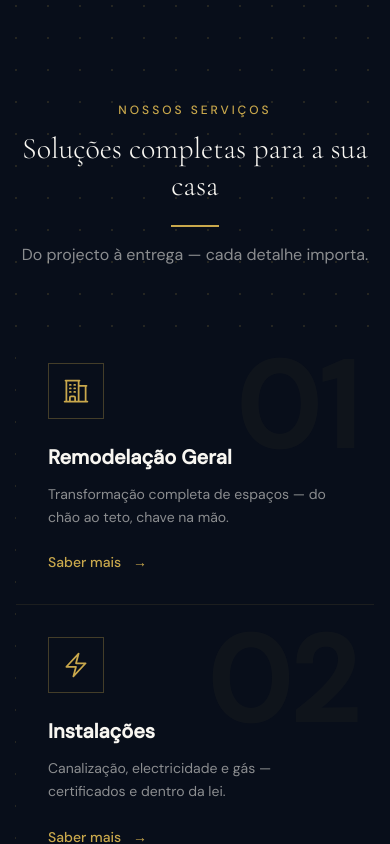
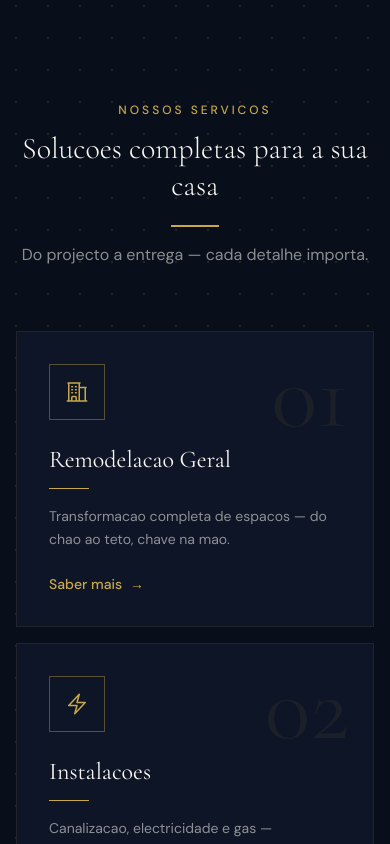
Before and after one commit to MateusJuni0/Cronohomeservice, a Next.js app in the folder web/: page / in a window 390 px wide. Shown: the part 1060-1904 px from the top of the page. Built offline with nearby package versions, Linux system fonts and the light colour scheme.

Commit message:
redesign: premium cards services + timeline method mobile

```diff
--- a/web/src/components/Method.tsx
+++ b/web/src/components/Method.tsx
@@ -6,10 +6,10 @@ import SectionHeader from "./SectionHeader";
 const STEPS = [
   {
     number: "01",
-    title: "Visita e Diagnóstico",
-    description: "Avaliamos o espaço gratuitamente e ouvimos as suas necessidades.",
+    title: "Visita e Diagnostico",
+    description: "Avaliamos o espaco gratuitamente e ouvimos as suas necessidades.",
     icon: (
-      <svg className="h-6 w-6" fill="none" viewBox="0 0 24 24" stroke="currentColor" strokeWidth={1.5}>
+      <svg className="h-5 w-5" fill="none" viewBox="0 0 24 24" stroke="currentColor" strokeWidth={1.5}>
         <path strokeLinecap="round" strokeLinejoin="round" d="M2.036 12.322a1.012 1.012 0 0 1 0-.639C3.423 7.51 7.36 4.5 12 4.5c4.638 0 8.573 3.007 9.963 7.178.07.207.07.431 0 .639C20.577 16.49 16.64 19.5 12 19.5c-4.638 0-8.573-3.007-9.963-7.178Z" />
         <path strokeLinecap="round" strokeLinejoin="round" d="M15 12a3 3 0 1 1-6 0 3 3 0 0 1 6 0Z" />
       </svg>
@@ -17,20 +17,20 @@ const STEPS = [
   },
   {
     number: "02",
-    title: "Orçamento Fixo",
-    description: "Preço fechado, sem surpresas. Sabe exactamente quanto vai investir.",
+    title: "Orcamento Fixo",
+    description: "Preco fechado, sem surpresas. Sabe exactamente quanto vai investir.",
     icon: (
-      <svg className="h-6 w-6" fill="none" viewBox="0 0 24 24" stroke="currentColor" strokeWidth={1.5}>
+      <svg className="h-5 w-5" fill="none" viewBox="0 0 24 24" stroke="currentColor" strokeWidth={1.5}>
         <path strokeLinecap="round" strokeLinejoin="round" d="M19.5 14.25v-2.625a3.375 3.375 0 0 0-3.375-3.375h-1.5A1.125 1.125 0 0 1 13.5 7.125v-1.5a3.375 3.375 0 0 0-3.375-3.375H8.25m0 12.75h7.5m-7.5 3H12M10.5 2.25H5.625c-.621 0-1.125.504-1.125 1.125v17.25c0 .621.504 1.125 1.125 1.125h12.75c.621 0 1.125-.504 1.125-1.125V11.25a9 9 0 0 0-9-9Z" />
       </svg>
     ),
   },
   {
     number: "03",
-    title: "Obra com Gestão Dedicada",
-    description: "Um gestor único, actualizações diárias por WhatsApp. Zero stress.",
+    title: "Obra com Gestao Dedicada",
+    description: "Um gestor unico, actualizacoes diarias por WhatsApp. Zero stress.",
     icon: (
-      <svg className="h-6 w-6" fill="none" viewBox="0 0 24 24" stroke="currentColor" strokeWidth={1.5}>
+      <svg className="h-5 w-5" fill="none" viewBox="0 0 24 24" stroke="currentColor" strokeWidth={1.5}>
         <path strokeLinecap="round" strokeLinejoin="round" d="M11.42 15.17 17.25 21A2.652 2.652 0 0 0 21 17.25l-5.877-5.877M11.42 15.17l2.496-3.03c.317-.384.74-.626 1.208-.766M11.42 15.17l-4.655 5.653a2.548 2.548 0 1 1-3.586-3.586l6.837-5.63m5.108-.233c.55-.164 1.163-.188 1.743-.14a4.5 4.5 0 0 0 4.486-6.336l-3.276 3.277a3.004 3.004 0 0 1-2.25-2.25l3.276-3.276a4.5 4.5 0 0 0-6.336 4.486c.091 1.076-.071 2.264-.904 2.95l-.102.085m-1.745 1.437L5.909 7.5H4.5L2.25 3.75l1.5-1.5L7.5 4.5v1.409l4.26 4.26m-1.745 1.437 1.745-1.437m6.615 8.206L15.75 15.75M4.867 19.125h.008v.008h-.008v-.008Z" />
       </svg>
     ),
@@ -38,9 +38,9 @@ const STEPS = [
   {
     number: "04",
     title: "Entrega e Garantia",
-    description: "Limpeza final incluída, garantia de 5 anos em todas as intervenções.",
+    description: "Limpeza final incluida, garantia de 5 anos em todas as intervencoes.",
     icon: (
-      <svg className="h-6 w-6" fill="none" viewBox="0 0 24 24" stroke="currentColor" strokeWidth={1.5}>
+      <svg className="h-5 w-5" fill="none" viewBox="0 0 24 24" stroke="currentColor" strokeWidth={1.5}>
         <path strokeLinecap="round" strokeLinejoin="round" d="M9 12.75 11.25 15 15 9.75M21 12c0 1.268-.63 2.39-1.593 3.068a3.745 3.745 0 0 1-1.043 3.296 3.745 3.745 0 0 1-3.296 1.043A3.745 3.745 0 0 1 12 21c-1.268 0-2.39-.63-3.068-1.593a3.746 3.746 0 0 1-3.296-1.043 3.745 3.745 0 0 1-1.043-3.296A3.745 3.745 0 0 1 3 12c0-1.268.63-2.39 1.593-3.068a3.745 3.745 0 0 1 1.043-3.296 3.746 3.746 0 0 1 3.296-1.043A3.746 3.746 0 0 1 12 3c1.268 0 2.39.63 3.068 1.593a3.746 3.746 0 0 1 3.296 1.043 3.746 3.746 0 0 1 1.043 3.296A3.745 3.745 0 0 1 21 12Z" />
       </svg>
     ),
@@ -50,57 +50,45 @@ const STEPS = [
 export default function Method() {
   return (
     <SectionWrapper id="metodo" className="bg-diagonals py-28">
-      <div className="mx-auto max-w-7xl px-4 sm:px-6 lg:px-8">
+      <div className="mx-auto max-w-3xl px-4 sm:px-6 lg:px-8">
         <SectionHeader
-          eyebrow="O Método"
-          title="Do contacto à entrega da chave"
+          eyebrow="O Metodo"
+          title="Do contacto a entrega da chave"
           subtitle="Sem surpresas, sem caos. 4 passos para a sua casa nova."
         />
 
-        {/* Desktop: horizontal cards with connector */}
-        <div className="mt-16 hidden lg:block">
-          <div className="relative">
-            {/* Connector line */}
-            <div className="absolute top-[3.5rem] left-[12.5%] right-[12.5%] h-px bg-gold/20" />
+        {/* Timeline vertical */}
+        <div className="relative mt-16">
+          {/* Connector line */}
+          <div className="absolute left-[27px] top-12 bottom-12 w-[1px] bg-gradient-to-b from-gold/60 via-gold/20 to-transparent" />
 
-            <div className="grid grid-cols-4 gap-6">
-              {STEPS.map((step) => (
-                <div key={step.number} className="group relative">
-                  {/* Number + icon */}
-                  <div className="mb-6 flex items-center gap-4">
-                    <span className="text-3xl font-bold text-gold/30">{step.number}</span>
-                    <div className="flex h-12 w-12 items-center justify-center border border-gold/30 text-gold transition-all duration-300 group-hover:border-gold group-hover:bg-gold/10">
-                      {step.icon}
-                    </div>
-                  </div>
-                  <h3 className="text-lg font-semibold text-white">{step.title}</h3>
-                  <p className="mt-2 text-sm leading-relaxed text-muted">{step.description}</p>
+          {STEPS.map((step, i) => (
+            <div key={step.number} className={`relative flex gap-6 ${i < STEPS.length - 1 ? "mb-10" : ""}`}>
+              {/* Number box */}
+              <div className="z-10 flex h-14 w-14 flex-shrink-0 items-center justify-center border border-gold/50 bg-[#080E1A]">
+                <span className="font-serif text-lg text-gold">{step.number}</span>
+              </div>
+
+              {/* Content */}
+              <div className={`flex-1 pt-2 ${i < STEPS.length - 1 ? "border-b border-white/5 pb-8" : ""}`}>
+                <div className="mb-2 flex items-center gap-3">
+                  <span className="text-gold/60">{step.icon}</span>
+                  <h3 className="font-serif text-xl text-[#F8F6F1]">{step.title}</h3>
                 </div>
-              ))}
+                <p className="text-sm leading-relaxed text-white/50">{step.description}</p>
+              </div>
             </div>
-          </div>
+          ))}
         </div>
 
-        {/* Mobile: vertical timeline */}
-        <div className="mt-12 lg:hidden">
-          <div className="relative ml-6 border-l border-gold/20 pl-8">
-            {STEPS.map((step, i) => (
-              <div key={step.number} className={`relative ${i > 0 ? "mt-10" : ""}`}>
-                <div className="absolute -left-[calc(2rem+0.75rem+1px)] flex items-center gap-3">
-                  <span className="flex h-6 w-6 items-center justify-center bg-[#080E1A] text-xs font-bold text-gold">
-                    {step.number}
-                  </span>
-                </div>
-                <div className="flex items-center gap-3 mb-2">
-                  <div className="flex h-10 w-10 items-center justify-center border border-gold/30 text-gold">
-                    {step.icon}
-                  </div>
-                  <h3 className="text-lg font-semibold text-white">{step.title}</h3>
-                </div>
-                <p className="text-sm leading-relaxed text-muted">{step.description}</p>
-              </div>
-            ))}
-          </div>
+        {/* CTA */}
+        <div className="mt-14 text-center">
+          <a
+            href="#orcamento"
+            className="inline-flex items-center gap-2 text-sm font-medium text-gold transition-colors hover:text-gold-light"
+          >
+            Pronto para comecar? <span>&rarr;</span> Pedir orcamento
+          </a>
         </div>
       </div>
     </SectionWrapper>
--- a/web/src/components/Services.tsx
+++ b/web/src/components/Services.tsx
@@ -6,37 +6,41 @@ import SectionHeader from "./SectionHeader";
 
 const SERVICES = [
   {
-    title: "Remodelação Geral",
-    description: "Transformação completa de espaços — do chão ao teto, chave na mão.",
+    number: "01",
+    title: "Remodelacao Geral",
+    description: "Transformacao completa de espacos — do chao ao teto, chave na mao.",
     icon: (
-      <svg className="h-7 w-7" fill="none" viewBox="0 0 24 24" stroke="currentColor" strokeWidth={1.5}>
+      <svg className="h-6 w-6" fill="none" viewBox="0 0 24 24" stroke="currentColor" strokeWidth={1.5}>
         <path strokeLinecap="round" strokeLinejoin="round" d="M2.25 21h19.5m-18-18v18m10.5-18v18m6-13.5V21M6.75 6.75h.75m-.75 3h.75m-.75 3h.75m3-6h.75m-.75 3h.75m-.75 3h.75M6.75 21v-3.375c0-.621.504-1.125 1.125-1.125h2.25c.621 0 1.125.504 1.125 1.125V21M3 3h12m-.75 4.5H21m-3.75 0h.008v.008h-.008V7.5Z" />
       </svg>
     ),
   },
   {
-    title: "Instalações",
-    description: "Canalização, electricidade e gás — certificados e dentro da lei.",
+    number: "02",
+    title: "Instalacoes",
+    description: "Canalizacao, electricidade e gas — certificados e dentro da lei.",
     icon: (
-      <svg className="h-7 w-7" fill="none" viewBox="0 0 24 24" stroke="currentColor" strokeWidth={1.5}>
+      <svg className="h-6 w-6" fill="none" viewBox="0 0 24 24" stroke="currentColor" strokeWidth={1.5}>
         <path strokeLinecap="round" strokeLinejoin="round" d="m3.75 13.5 10.5-11.25L12 10.5h8.25L9.75 21.75 12 13.5H3.75Z" />
       </svg>
     ),
   },
   {
+    number: "03",
     title: "Pintura e Acabamentos",
-    description: "Acabamento impecável com tintas premium e técnicas profissionais.",
+    description: "Acabamento impecavel com tintas premium e tecnicas profissionais.",
     icon: (
-      <svg className="h-7 w-7" fill="none" viewBox="0 0 24 24" stroke="currentColor" strokeWidth={1.5}>
+      <svg className="h-6 w-6" fill="none" viewBox="0 0 24 24" stroke="currentColor" strokeWidth={1.5}>
         <path strokeLinecap="round" strokeLinejoin="round" d="M9.53 16.122a3 3 0 0 0-5.78 1.128 2.25 2.25 0 0 1-2.4 2.245 4.5 4.5 0 0 0 8.4-2.245c0-.399-.078-.78-.22-1.128Zm0 0a15.998 15.998 0 0 0 3.388-1.62m-5.043-.025a15.994 15.994 0 0 1 1.622-3.395m3.42 3.42a15.995 15.995 0 0 0 4.764-4.648l3.876-5.814a1.151 1.151 0 0 0-1.597-1.597L14.146 6.32a15.996 15.996 0 0 0-4.649 4.763m3.42 3.42a6.776 6.776 0 0 0-3.42-3.42" />
       </svg>
     ),
   },
   {
-    title: "Decoração de Interiores",
+    number: "04",
+    title: "Decoracao de Interiores",
     description: "Design de interiores personalizado que reflecte o seu estilo de vida.",
     icon: (
-      <svg className="h-7 w-7" fill="none" viewBox="0 0 24 24" stroke="currentColor" strokeWidth={1.5}>
+      <svg className="h-6 w-6" fill="none" viewBox="0 0 24 24" stroke="currentColor" strokeWidth={1.5}>
         <path strokeLinecap="round" strokeLinejoin="round" d="M2.25 7.125C2.25 6.504 2.754 6 3.375 6h6c.621 0 1.125.504 1.125 1.125v3.75c0 .621-.504 1.125-1.125 1.125h-6a1.125 1.125 0 0 1-1.125-1.125v-3.75ZM14.25 8.625c0-.621.504-1.125 1.125-1.125h5.25c.621 0 1.125.504 1.125 1.125v8.25c0 .621-.504 1.125-1.125 1.125h-5.25a1.125 1.125 0 0 1-1.125-1.125v-8.25ZM3.75 16.125c0-.621.504-1.125 1.125-1.125h5.25c.621 0 1.125.504 1.125 1.125v2.25c0 .621-.504 1.125-1.125 1.125h-5.25a1.125 1.125 0 0 1-1.125-1.125v-2.25Z" />
       </svg>
     ),
@@ -48,48 +52,45 @@ export default function Services() {
     <SectionWrapper id="servicos" className="bg-dots py-28">
       <div className="mx-auto max-w-7xl px-4 sm:px-6 lg:px-8">
         <SectionHeader
-          eyebrow="Nossos Serviços"
-          title="Soluções completas para a sua casa"
-          subtitle="Do projecto à entrega — cada detalhe importa."
+          eyebrow="Nossos Servicos"
+          title="Solucoes completas para a sua casa"
+          subtitle="Do projecto a entrega — cada detalhe importa."
         />
 
-        <div className="mt-16 grid grid-cols-1 gap-px overflow-hidden bg-gold/10 sm:grid-cols-2 lg:grid-cols-4">
-          {SERVICES.map((service, i) => (
+        <div className="mt-16 grid grid-cols-1 gap-4 md:grid-cols-2">
+          {SERVICES.map((service) => (
             <motion.div
               key={service.title}
-              whileHover={{ backgroundColor: "rgba(17, 29, 50, 1)" }}
+              whileHover={{ y: -4 }}
               transition={{ duration: 0.3 }}
-              className="group relative cursor-default overflow-hidden bg-[#080E1A] p-8"
+              className="group relative cursor-default overflow-hidden border border-gold/10 bg-[#0D1526] p-8 transition-all duration-300 hover:border-gold/40 hover:shadow-[0_20px_60px_rgba(201,168,76,0.08)]"
             >
               {/* Watermark number */}
-              <div className="pointer-events-none absolute right-4 top-4 select-none text-[120px] font-bold leading-none text-gold/[0.04]">
-                {String(i + 1).padStart(2, "0")}
-              </div>
-
-              {/* Gold line animated on hover */}
-              <div className="absolute left-0 top-0 h-[2px] w-0 bg-gold transition-all duration-500 group-hover:w-full" />
+              <span className="pointer-events-none absolute right-6 top-4 select-none font-serif text-[96px] leading-none text-gold/[0.07]">
+                {service.number}
+              </span>
 
               <div className="relative">
                 {/* Icon container */}
-                <div className="mb-6 flex h-14 w-14 items-center justify-center border border-gold/30 text-gold transition-all duration-300 group-hover:border-gold/80 group-hover:bg-gold/10">
+                <div className="mb-6 flex h-14 w-14 items-center justify-center border border-gold/40 text-gold transition-all duration-300 group-hover:border-gold group-hover:bg-gold/5">
                   {service.icon}
                 </div>
 
-                <h3 className="text-xl font-semibold text-white">{service.title}</h3>
-                <p className="mb-6 mt-3 text-sm leading-relaxed text-muted">
+                {/* Title */}
+                <h3 className="mb-3 font-serif text-2xl text-[#F8F6F1]">{service.title}</h3>
+
+                {/* Gold line */}
+                <span className="mb-4 block h-[1px] w-10 bg-gold" />
+
+                {/* Description */}
+                <p className="mb-6 text-sm leading-relaxed text-white/55">
                   {service.description}
                 </p>
 
                 {/* CTA */}
-                <div className="flex items-center gap-2 text-sm font-medium text-gold">
+                <div className="flex items-center gap-2 text-sm font-medium text-gold transition-all duration-300 group-hover:gap-3">
                   <span>Saber mais</span>
-                  <motion.span
-                    className="inline-block"
-                    animate={{ x: [0, 4, 0] }}
-                    transition={{ duration: 1.5, repeat: Infinity, ease: "easeInOut" }}
-                  >
-                    →
-                  </motion.span>
+                  <span className="inline-block">&rarr;</span>
                 </div>
               </div>
             </motion.div>
```
